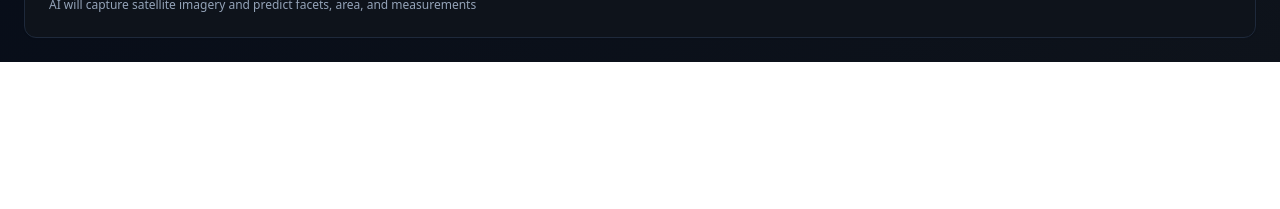
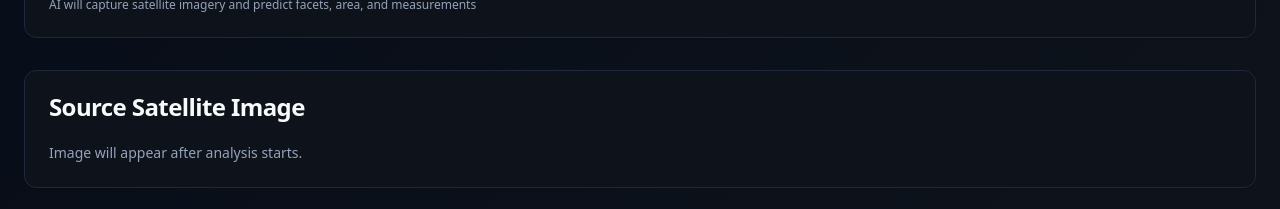
Before and after one commit to ftdcad/roofiq-learn-loop, a React (Vite) app: page / in a window 1280 px wide. Shown: the part 1349-1558 px from the top of the page. Before the commit the page ends 1411 px from the top, so only its background shows below. Built offline with nearby package versions, Linux system fonts and the light colour scheme; no server answers; the database is empty.

Commit message:
Add satellite image preview
Fetch and display a satellite image for the analyzed address to improve transparency and provide visual context.

```diff
--- a/src/components/BetaTestingDashboard.tsx
+++ b/src/components/BetaTestingDashboard.tsx
@@ -419,6 +419,26 @@ export const BetaTestingDashboard: React.FC = () => {
           </Card>
         )}
 
+        {/* Quick Satellite Preview */}
+        {!isAnalyzing && (
+          <Card className="roofiq-card">
+            <CardHeader>
+              <CardTitle>Source Satellite Image</CardTitle>
+            </CardHeader>
+            <CardContent>
+              {satelliteUrl ? (
+                <img
+                  src={satelliteUrl}
+                  alt={`Satellite of ${currentPrediction?.address || 'selected address'}`}
+                  className="w-full h-auto rounded-md border border-border"
+                  loading="lazy"
+                />
+              ) : (
+                <div className="text-sm text-muted-foreground">Image will appear after analysis starts.</div>
+              )}
+            </CardContent>
+          </Card>
+        )}
 
         {/* Professional Reports */}
         {currentPrediction && (
```
